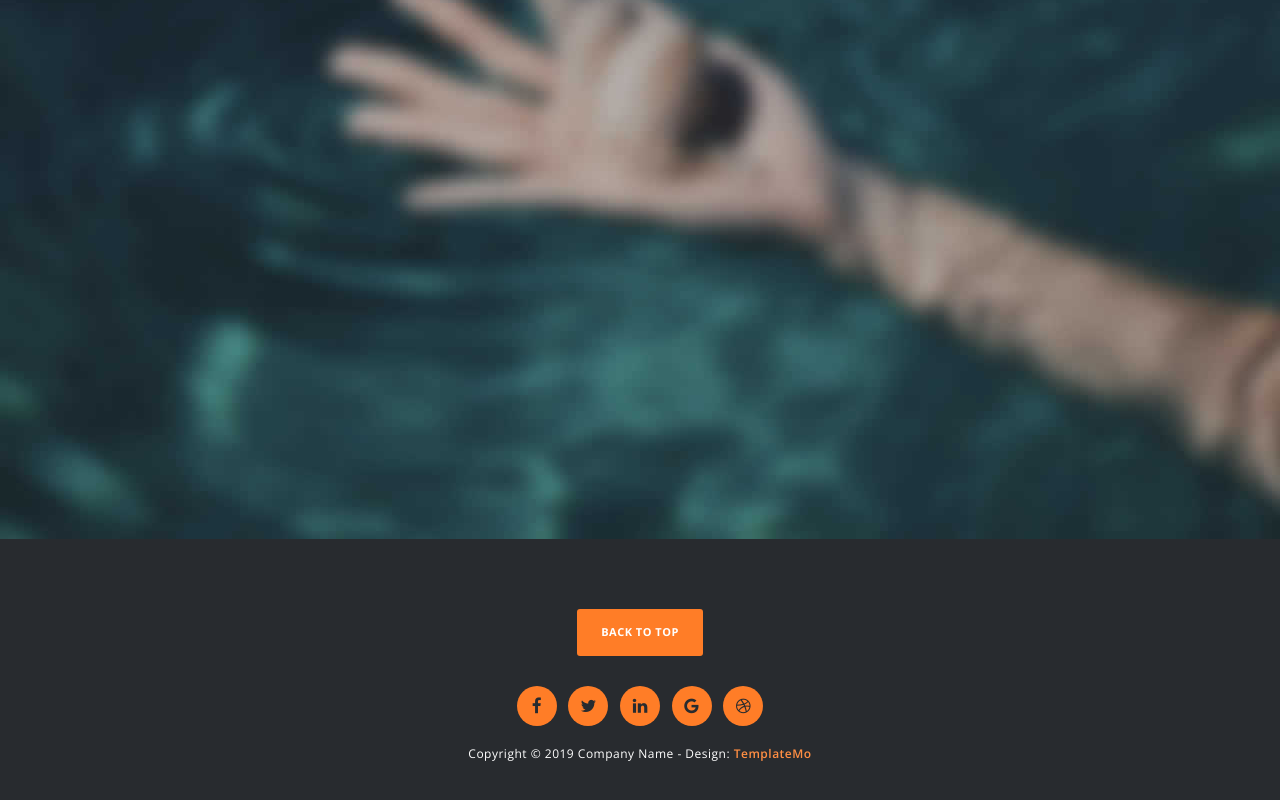
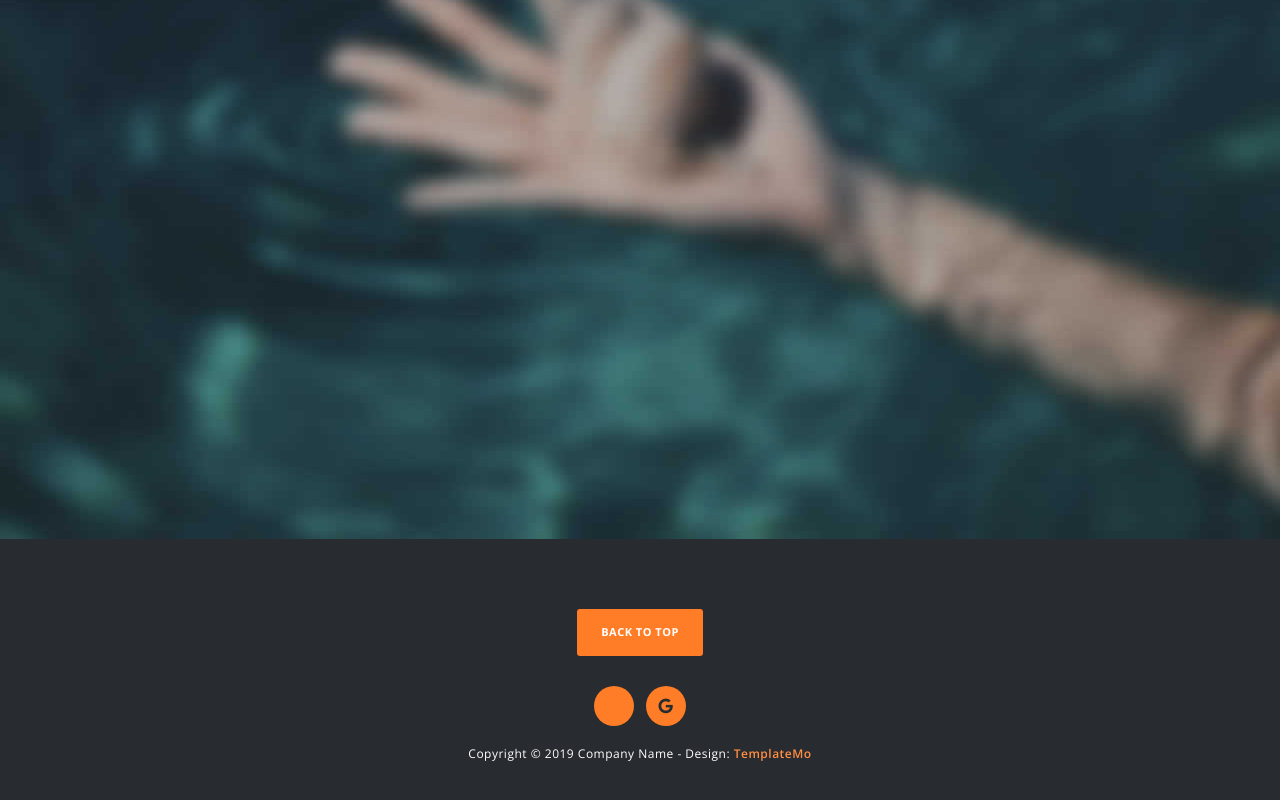
Before and after one commit to DewaFashion666/official_, a plain HTML site: page index.html in a window 1280 px wide. Shown: the part 5250-6050 px from the top of the page. Drawn offline with nearby package versions, Linux system fonts and the light colour scheme.

Commit message:
Update index.html

```diff
--- a/index.html
+++ b/index.html
@@ -206,11 +206,9 @@ https://templatemo.com/tm-526-vanilla
                         <a href="#home">Back To Top</a>
                     </div>
                     <ul>
-                        <li><a href="#"><i class="fa fa-facebook"></i></a></li>
-                        <li><a href="#"><i class="fa fa-twitter"></i></a></li>
-                        <li><a href="#"><i class="fa fa-linkedin"></i></a></li>
-                        <li><a href="#"><i class="fa fa-google"></i></a></li>
-                        <li><a href="#"><i class="fa fa-dribbble"></i></a></li>
+                        <li><a href="https://www.instagram.com/ikhsantuyyy_/"><i class="fa fa-insatgram"></i></a></li>
+                       <li><a href="DewaFashion666"><i class="fa fa-google"></i></a></li>
+
                     </ul>
                     <p>Copyright &copy; 2019 Company Name
 
```
